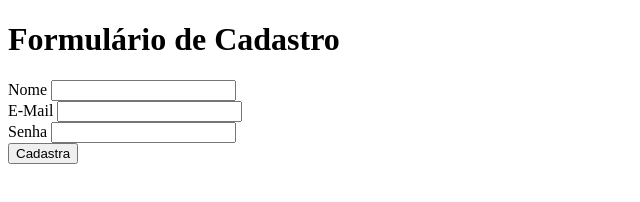
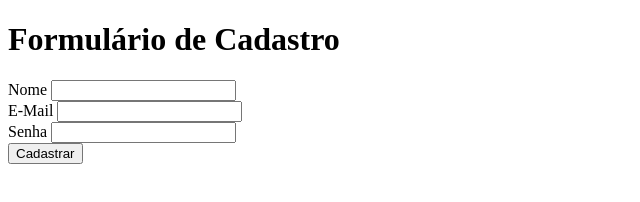
Before and after one commit to arthunesv/arthur, a plain HTML site: page index.html in a window 1280 px wide. Shown: the full height of the page, 0-640 px from the left. Drawn offline with Linux system fonts and the light colour scheme.

Commit message:
correção texto botão

```diff
--- a/index.html
+++ b/index.html
@@ -19,7 +19,7 @@
         <label for="password">Senha</label>
         <input id="password" type="password">
         <br />
-        <button type="submit">Cadastra</button>
+        <button type="submit">Cadastrar</button>
     </form>
 </body>
 </html>
```
